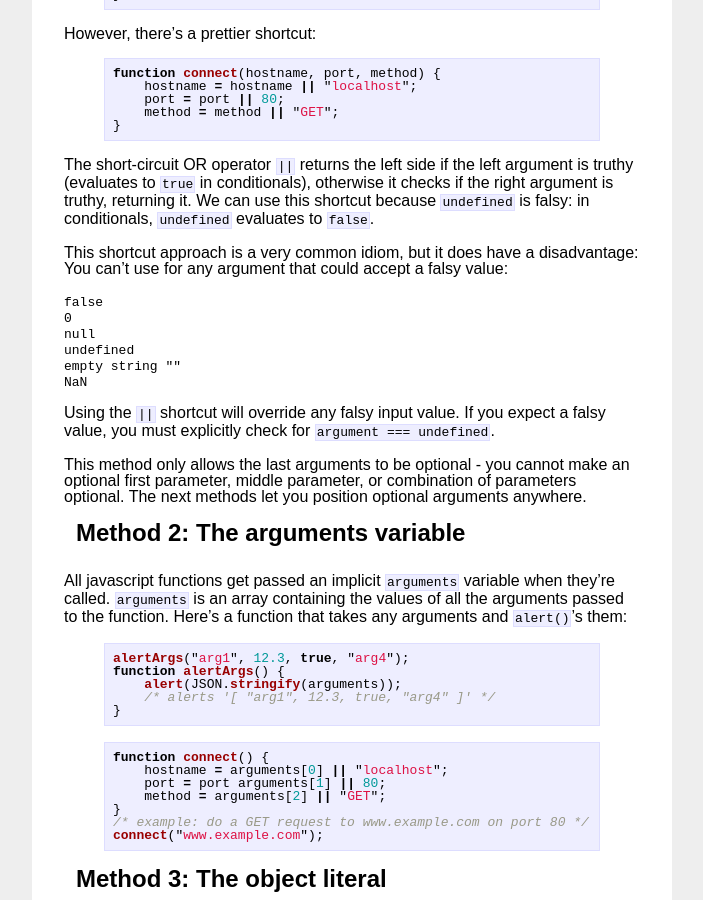
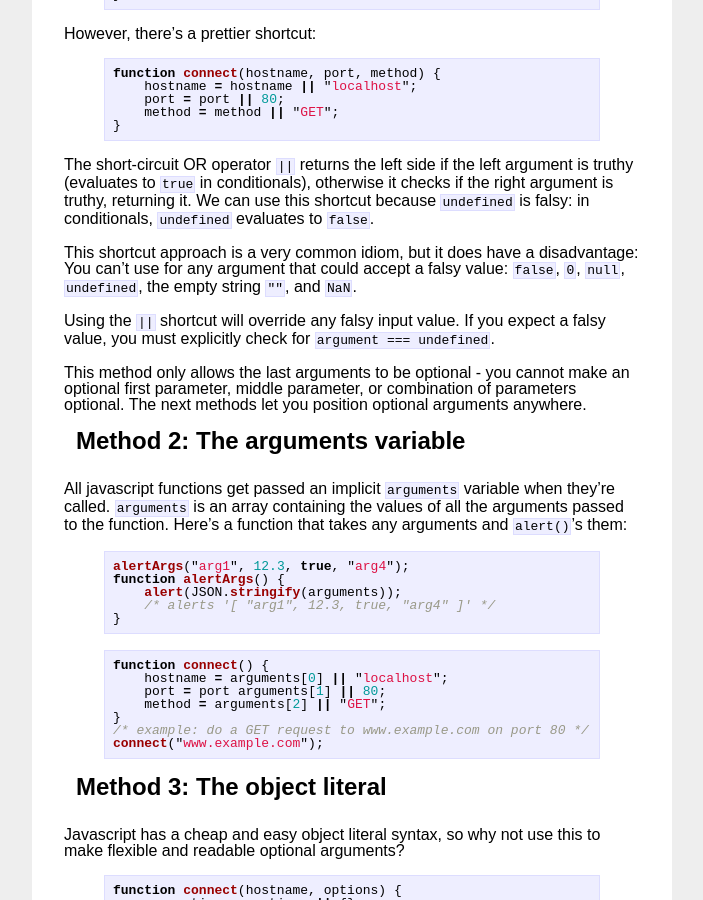
Before and after one commit to mhansen/jekyll-blog, a Jekyll site: the page built from _posts/2010-01-19-javascript-optional-parameters.markdown, in a window 1280 px wide and 900 px high, scrolled down 1053 px. Shown: the whole window, without its empty margins (288-991 px from the left). Built offline with Jekyll 4.4.1, drawn with Linux system fonts in a browser that asks for light colours; nearby versions of some CDN libraries; Markdown is read by kramdown in place of the engine named in the settings.

Commit message:
clean up highlighting

```diff
--- a/_posts/2010-01-19-javascript-optional-parameters.markdown
+++ b/_posts/2010-01-19-javascript-optional-parameters.markdown
@@ -39,7 +39,7 @@ public void connect(string hostname, int port, string method); {
 }
 {% endhighlight %}
 
- Now, with the new C# 4.0 optional parameters, things are a lot simpler:
+Now, with the new C# 4.0 optional parameters, things are a lot simpler:
 
 {% highlight csharp %}
 public void connect(string hostname = "localhost",
@@ -91,14 +91,8 @@ right argument is truthy, returning it. We can use this shortcut because
 `undefined` is falsy: in conditionals, `undefined` evaluates to `false`.
 
 This shortcut approach is a very common idiom, but it does have a disadvantage:
-You can't use for any argument that could accept a falsy value:
-
-* `false`
-* `0`
-* `null`
-* `undefined`
-* `empty string ""`
-* `NaN`
+You can't use for any argument that could accept a falsy value: `false`, `0`,
+`null`, `undefined`, the empty string `""`, and `NaN`.
 
 Using the `||` shortcut will override any falsy input value. If you expect a
 falsy value, you must explicitly check for `argument === undefined`.
--- a/_posts/2010-02-01-color-git.markdown
+++ b/_posts/2010-02-01-color-git.markdown
@@ -5,8 +5,9 @@ categories:
 - git
 ---
 By default, git doesn't use color. However, you can enable color for interactive use:
-
-    $ git config --global --add color.ui true
+{% highlight sh %}
+$ git config --global --add color.ui true
+{% endhighlight %}
 
 This adds a line to your ~/.gitconfig file, enabling colors output for all
 git operations on all repositories.
```
